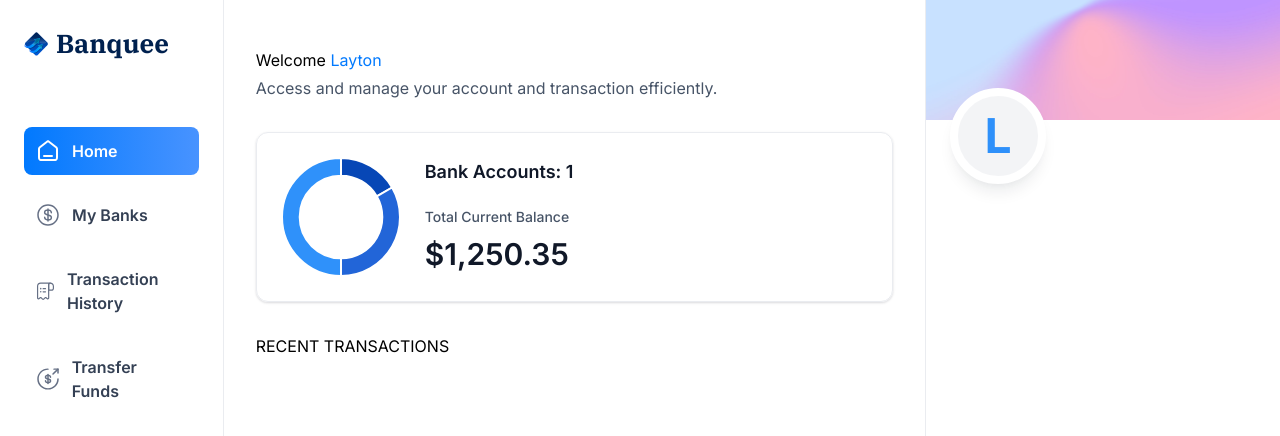
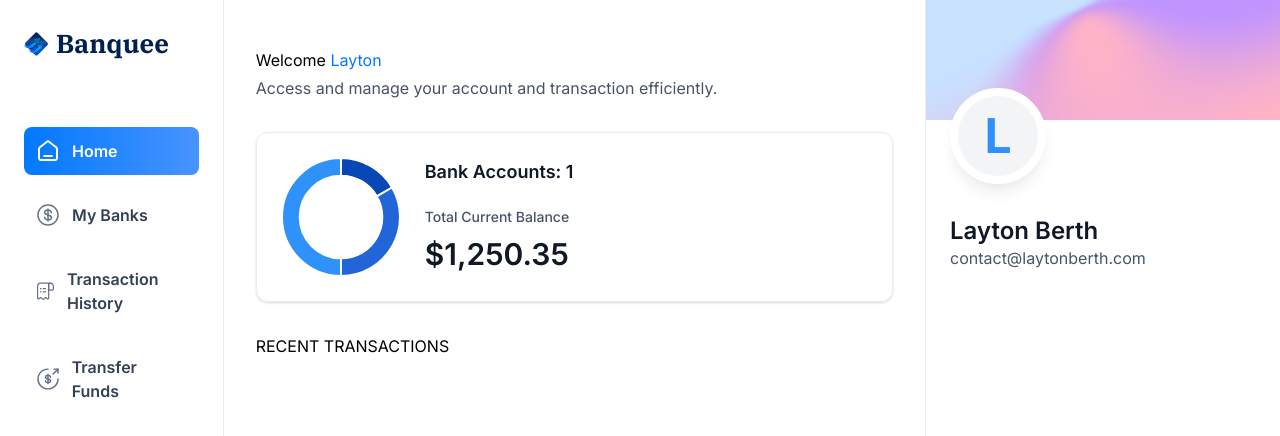
Before and after one commit to Berthje/banquee-app, a Next.js app: page / in a window 1280 px wide. Shown: the top 436 px of the page. Built offline with nearby package versions, Linux system fonts and the light colour scheme.

Commit message:
refactor: Update user profile details in RightSidebar component

```diff
--- a/app/(root)/page.tsx
+++ b/app/(root)/page.tsx
@@ -3,7 +3,7 @@ import RightSidebar from '@/components/RightSidebar';
 import TotalBalanceBox from '@/components/TotalBalanceBox';
 
 const Home = () => {
-  const loggedIn = { firstName: 'Layton' };
+  const loggedIn = { firstName: 'Layton', lastName: 'Berth', email: 'contact@laytonberth.com' };
 
   return (
     <section className="home">
--- a/components/RightSidebar.tsx
+++ b/components/RightSidebar.tsx
@@ -9,6 +9,10 @@ const RightSidebar = ({ user, transactions, banks }: RightSidebarProps) => {
                 <div className="profile-img">
                     <span className="text-5xl font-bold text-blue-500">{user.firstName[0]}</span>
                 </div>
+                <div className="profile-details">
+                    <h1 className="profile-name">{user.firstName} {user.lastName}</h1>
+                    <p className="profile-email">{user.email}</p>
+                </div>
             </div>
         </section>
     </aside>
```
